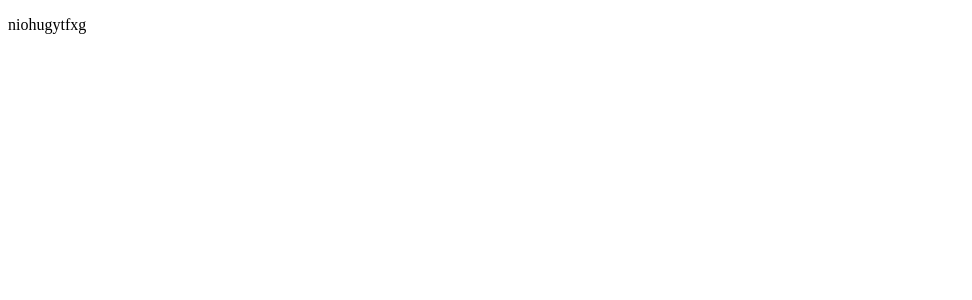
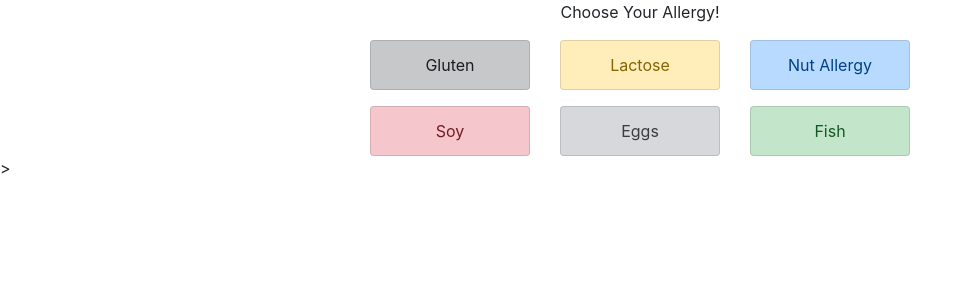
Before and after one commit to EdwinSilvaDK/AllergyFrontEnd-1, an Angular app: page /product in a window 1280 px wide. Shown: the top 300 px of the page, without its empty margins (0-972 px from the left). Built offline with nearby package versions, Linux system fonts and the light colour scheme.

Commit message:
First HTML view

```diff
--- a/package.json
+++ b/package.json
@@ -21,6 +21,7 @@
     "@angular/platform-browser": "^5.0.0",
     "@angular/platform-browser-dynamic": "^5.0.0",
     "@angular/router": "^5.0.0",
+    "bootstrap": "^4.0.0-beta.2",
     "core-js": "^2.4.1",
     "rxjs": "^5.5.2",
     "zone.js": "^0.8.14"
--- a/src/app/product/product.component.html
+++ b/src/app/product/product.component.html
@@ -1,3 +1,30 @@
-<p>
-  niohugytfxg
-</p>
+<div class="container">
+  <div class="row justify-content-md-center" align="center">
+    <p class="col col-lg-3"> Choose Your Allergy! </p>
+  </div>
+  <div class="row justify-content-md-center">
+    <div class="col col-lg-2" align="center">
+      <a href="#" class="list-group-item list-group-item-action list-group-item-dark">Gluten</a>
+    </div>
+    <div class="col col-lg-2" align="center">
+      <a href="#" class="list-group-item list-group-item-action list-group-item-warning">Lactose</a>
+    </div>
+    <div class="col col-lg-2" align="center">
+      <a href="#" class="list-group-item list-group-item-action list-group-item-primary">Nut Allergy</a>
+    </div>
+  </div>
+
+  <div class="row justify-content-md-center"> <p> </p> </div>
+
+  <div class="row justify-content-md-center">
+    <div class="col col-lg-2" align="center">
+      <a href="#" class="list-group-item list-group-item-action list-group-item-danger">Soy</a>
+    </div>
+    <div class="col col-lg-2" align="center">
+      <a href="#" class="list-group-item list-group-item-action list-group-item-secondary">Eggs</a>
+    </div>
+    <div class="col col-lg-2" align="center">
+      <a href="#" class="list-group-item list-group-item-action list-group-item-success">Fish</a>
+    </div>
+  </div>
+</div>>
--- a/src/environments/environment.prod.ts
+++ b/src/environments/environment.prod.ts
@@ -1,4 +1,4 @@
 export const environment = {
   production: true,
-  apiEndpoint: 'http://localhost:56163/api'
+  apiEndpoint: 'http://localhost:50403/api'
 };
--- a/src/environments/environment.ts
+++ b/src/environments/environment.ts
@@ -5,5 +5,5 @@
 
 export const environment = {
   production: false,
-  apiEndpoint: 'http://localhost:56163/api'
+  apiEndpoint: 'http://localhost:50403/api'
 };
```
Also changed, not shown: .angular-cli.json.
